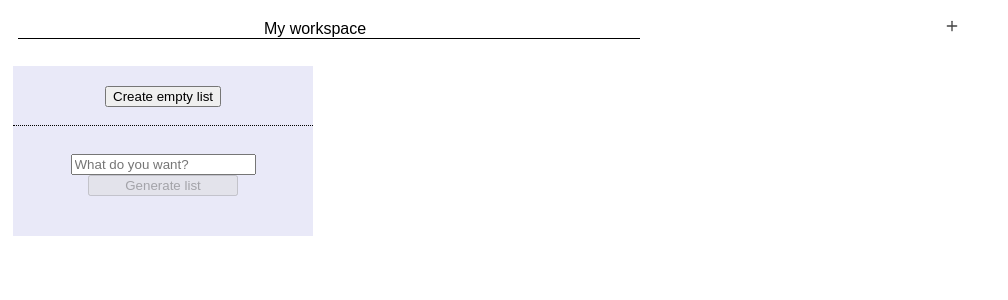
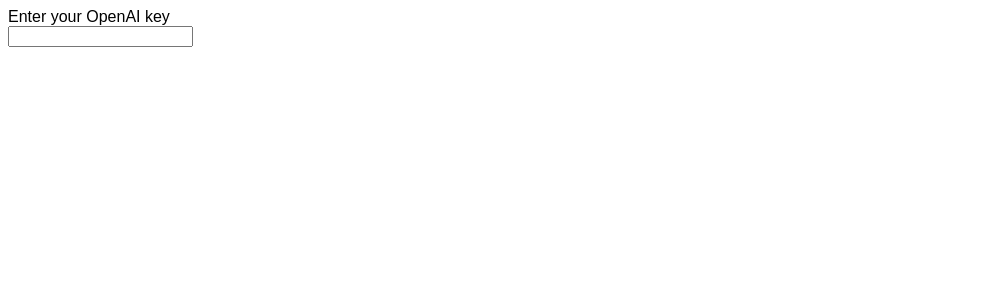
Before and after one commit to espenabr/turbothink, a React (Vite) app: page / in a window 1280 px wide. Shown: the top 300 px of the page, without its empty margins (0-1008 px from the left). Built offline with nearby package versions, Linux system fonts and the light colour scheme.

Commit message:
Set OpenAI key

```diff
--- /dev/null
+++ b/src/InputOpenAiKey.tsx
@@ -0,0 +1,36 @@
+import { useState, KeyboardEvent } from "react";
+
+
+type Props = {
+    currentKey: string;
+    onInput: (key: string) => void;
+};
+
+const InputOpenAiKey = ({ currentKey, onInput }: Props) => {
+    const [keyInput, setKeyInput] = useState<string>(currentKey);
+
+    const validKey = (s: string) => s.length === 56 && s.substring(0, 3) === "sk-";
+
+    const onEdit = (event: KeyboardEvent<HTMLInputElement>) => {
+        if (event.key === "Enter" && validKey(keyInput)) {
+            onInput(keyInput);
+        }
+    };
+
+    return (
+        <div>
+            <div>
+                Enter your OpenAI key
+            </div>
+            <input value={keyInput}
+                onKeyUp={onEdit}
+                onChange={e => setKeyInput(e.currentTarget.value)} />
+
+            {keyInput.length > 0 && !validKey(keyInput) && (
+                <span style={{ color: "red" }} >Invalid key!</span>
+            )}
+        </div>
+    );
+};
+
+export default InputOpenAiKey;
--- a/src/RootPage.tsx
+++ b/src/RootPage.tsx
@@ -5,6 +5,7 @@
 import { closestCenter, DndContext, DragEndEvent, PointerSensor, useSensor, useSensors } from "@dnd-kit/core";
 import { arrayMove, horizontalListSortingStrategy, SortableContext } from "@dnd-kit/sortable";
 import Tab from "./tabs/Tab";
+import InputOpenAiKey from "./InputOpenAiKey";
 
 
 const loadWorkspaces = (): Workspace[] => {
@@ -39,12 +40,20 @@
     localStorage.setItem(`workspace-${workspaceId}`, JSON.stringify(lists));
 };
 
+const persistOpenAiKey = (s: string) => {
+    localStorage.setItem("openAiKey", s);
+};
+
+const loadOpenAiKey = () => localStorage.getItem("openAiKey");
+
 export type ActiveWorkspace = {
     workspaceId: WorkspaceId;
     lists: List[];
 };
 
 const RootPage = () => {
+    const [openAiKey, setOpenAiKey] = useState<string | null>(loadOpenAiKey());
+
     const [workspaces, setWorkspaces] = useState<Workspace[]>(loadWorkspaces);
     const [activeWorkspace, setActiveWorkspace] = useState<ActiveWorkspace>({ workspaceId: workspaces[0].id, lists: loadLists(workspaces[0].id) });
 
@@ -113,7 +122,14 @@
         }
     };
 
-    return (
+    const onInputKey = (k: string) => {
+        setOpenAiKey(k);
+        persistOpenAiKey(k);
+    }
+
+    return openAiKey === null ? (
+        <InputOpenAiKey currentKey={openAiKey || ""} onInput={onInputKey} />
+    ) : (
         <div>
             <div className="tabs-container">
                 <DndContext sensors={sensors}
@@ -136,7 +152,11 @@
                     <strong><IconPlus /></strong>
                 </div>
             </div>
-            <WorkspaceContainer activeWorkspace={activeWorkspace} onUpdateLists={onUpdateLists} />
+            <WorkspaceContainer openAiKey={openAiKey}
+                activeWorkspace={activeWorkspace}
+                onUpdateLists={onUpdateLists} />
+
+            <button onClick={() => setOpenAiKey(null)}>Chagne OpenAI key</button>
         </div>
     );
 };
--- a/src/WorkspaceContainer.tsx
+++ b/src/WorkspaceContainer.tsx
@@ -7,11 +7,12 @@
 import { arrayMove, rectSortingStrategy, SortableContext } from "@dnd-kit/sortable";
 
 type Props = {
+    openAiKey: string;
     activeWorkspace: ActiveWorkspace;
     onUpdateLists: (workspaceId: WorkspaceId, lists: List[]) => void;
 };
 
-const WorkspaceContainer = ({ activeWorkspace, onUpdateLists }: Props) => {
+const WorkspaceContainer = ({ openAiKey, activeWorkspace, onUpdateLists }: Props) => {
     const sensors = useSensors(useSensor(PointerSensor, { activationConstraint: { delay: 200, tolerance: 5 } }));
 
     const workspaceId = activeWorkspace.workspaceId;
@@ -92,12 +93,6 @@
         onUpdateLists(workspaceId, updatedLists);
     };
 
-    const onUpdateOpenAiKey = (s: string) => {
-        localStorage.setItem("openAiKey", s);
-    };
-
-    const openAiKey = localStorage.getItem("openAiKey") || "";
-
     const onDragEnd = (event: DragEndEvent) => {
         if (event.over !== null) {
             const over = event.over;
@@ -137,14 +132,7 @@
                 lists={lists}
                 onCreateList={onCreateList} />
         </div>
-
-    )
+    );
 };
 
 export default WorkspaceContainer;
-
-/*
-            OpenAI Key:
-            &nbsp;
-            <input placeholder="OpenAI key" onChange={e => onUpdateOpenAiKey(e.currentTarget.value)} value={openAiKey} />
-*/
```
